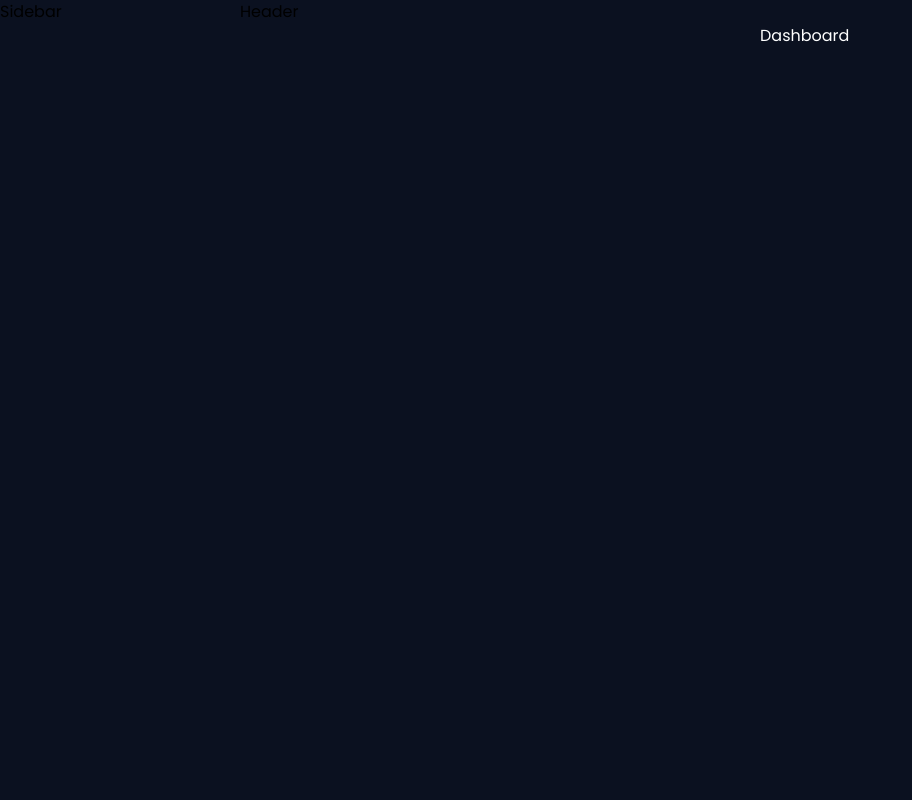
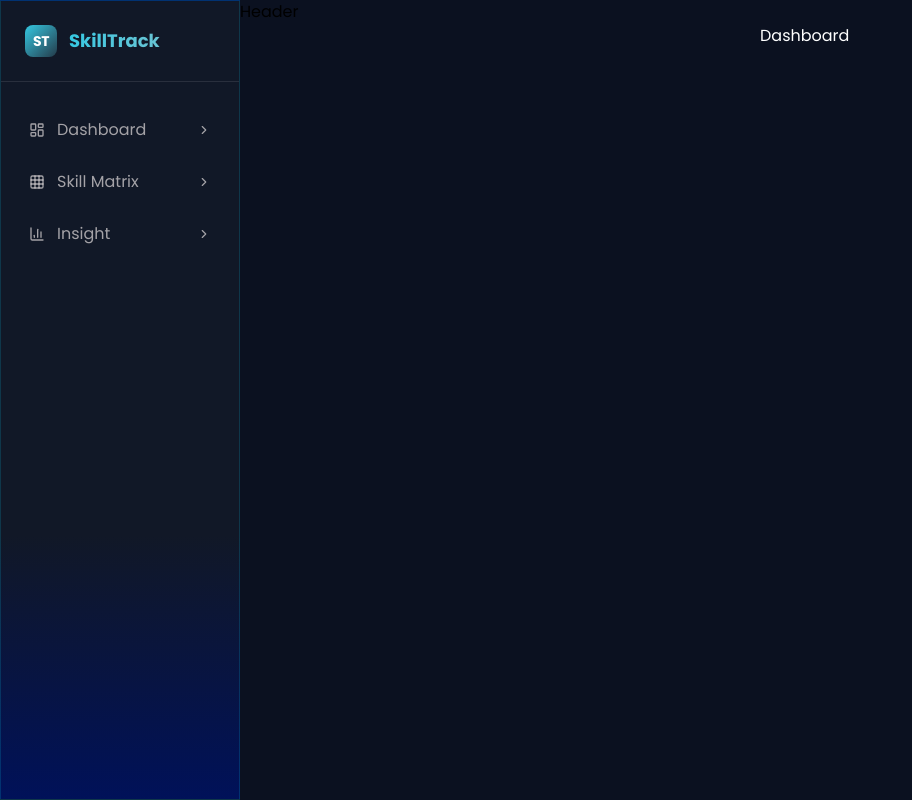
Before and after one commit to RappMicco/skillTrack, a React (Vite) app in the folder front-end/: page /dashboard in a window 1280 px wide. Shown: the whole page, without its empty margins (0-912 px from the left). Built offline with nearby package versions, Linux system fonts and the light colour scheme.

Commit message:
feat: add sidebar

```diff
--- a/front-end/src/components/Sidebar.jsx
+++ b/front-end/src/components/Sidebar.jsx
@@ -1,7 +1,73 @@
+import {
+  LayoutDashboard,
+  Grid3X3,
+  ChartColumn,
+  ClipboardList,
+  ChevronRight,
+} from "lucide-react";
+import { useSelector } from "react-redux";
+
 export const Sidebar = () => {
+  const { user } = useSelector((state) => state.auth);
+  const admin = user?.group === "admin";
+  const sidebarBtn = [
+    {
+      id: 1,
+      title: "Dashboard",
+      icon: LayoutDashboard,
+    },
+    {
+      id: 2,
+      title: "Skill Matrix",
+      icon: Grid3X3,
+    },
+    {
+      id: 3,
+      title: "Insight",
+      icon: ChartColumn,
+    },
+    // admin condition
+    ...(admin
+      ? [
+          {
+            id: 4,
+            title: "Assign Training",
+            icon: ClipboardList,
+          },
+        ]
+      : []),
+  ];
   return (
-    <div>
-      <h1>Sidebar</h1>
-    </div>
+    <>
+      <div className="flex items-center gap-3 px-6 py-6 border-b border-[#FFFFFF]/10">
+        <div className="w-8 h-8 rounded-lg flex items-center justify-center bg-linear-to-br from-[#34C8E2] to-[#68C4D4]/20">
+          <span className="text-white text-sm font-bold tracking-tight">
+            ST
+          </span>
+        </div>
+        <span className="text-lg font-bold bg-linear-to-r from-[#34C8E2] to-[#68C4D4] bg-clip-text text-transparent">
+          SkillTrack
+        </span>
+      </div>
+      {/* sidebar button */}
+      <nav className="flex-1 px-3 py-6 space-y-1">
+        {sidebarBtn.map((item) => {
+          const Icon = item.icon;
+          return (
+            <button
+              key={item.id}
+              className={`w-full flex items-center px-4 py-3 rounded-xl transition-all duration-200
+                          text-[#E6E1E1]/69 hover:text-slate-200 hover:bg-white/5`}
+            >
+              <Icon size={16} />
+              <span className="ml-3 flex-1 text-left whitespace-nowrap">
+                {item.title}
+              </span>
+              <ChevronRight size={14} className="ml-auto" />
+            </button>
+          );
+        })}
+      </nav>
+    </>
   );
 };
--- a/front-end/src/features/auth/authSlice.js
+++ b/front-end/src/features/auth/authSlice.js
@@ -7,6 +7,7 @@ const initialState = {
   loading: false,
   error: null,
   message: null,
+  success: false,
 };
 
 const authSlice = createSlice({
@@ -27,6 +28,7 @@ const authSlice = createSlice({
         state.user = action.payload.data;
         state.isAuthenticated = true;
         state.message = action.payload.message;
+        state.success = action.payload.success;
       })
 
       .addCase(loginUser.rejected, (state, action) => {
@@ -34,6 +36,7 @@ const authSlice = createSlice({
         state.error = action.payload;
         state.isAuthenticated = false;
         state.message = null;
+        state.success = false;
       });
 
     //LOGOUT
--- a/front-end/src/layouts/SkillTrackLayout.jsx
+++ b/front-end/src/layouts/SkillTrackLayout.jsx
@@ -6,7 +6,10 @@ export const SkillTrackLayout = () => {
   return (
     <div className="flex min-h-screen">
       {/* Sidebar container */}
-      <aside className="fixed lg:static inset-y-0 left-0 z-40 w-60 flex flex-col transition-transform duration-300 -translate-x-full lg:translate-x-0">
+      <aside
+        className="fixed lg:static inset-y-0 left-0 z-40 w-60 flex flex-col transition-transform duration-300 -translate-x-full lg:translate-x-0
+                        bg-[linear-gradient(to_bottom,#111827_67%,#001159_100%)] border border-[#06B6D4]/20"
+      >
         <Sidebar />
       </aside>
 
--- a/front-end/src/pages/LoginPage.jsx
+++ b/front-end/src/pages/LoginPage.jsx
@@ -1,17 +1,18 @@
 import { Mail, Lock, Eye, EyeOff, LogIn } from "lucide-react";
 import { useState } from "react";
+import { useNavigate } from "react-router";
 import { useDispatch, useSelector } from "react-redux";
 import { loginUser } from "../features/auth/authThunk.js";
 
 export const LoginPage = () => {
   const [showPassword, setShowPassword] = useState(false);
-  const dispatch = useDispatch();
-  const { loading, message, user, error } = useSelector((state) => state.auth);
-
   const [credentials, setCredentials] = useState({
     empId: "",
     password: "",
   });
+  const { loading, message, error } = useSelector((state) => state.auth);
+  const dispatch = useDispatch();
+  const Navigate = useNavigate();
 
   const handleShowPassword = () => {
     setShowPassword(!showPassword);
@@ -28,10 +29,8 @@ export const LoginPage = () => {
   const handleSubmit = async (e) => {
     e.preventDefault();
     try {
-      const data = await dispatch(loginUser(credentials)).unwrap();
-      console.log(data);
-      console.log(message);
-      console.log(user);
+      await dispatch(loginUser(credentials)).unwrap();
+      Navigate("/dashboard");
     } catch (error) {
       console.log(error);
     }
```
